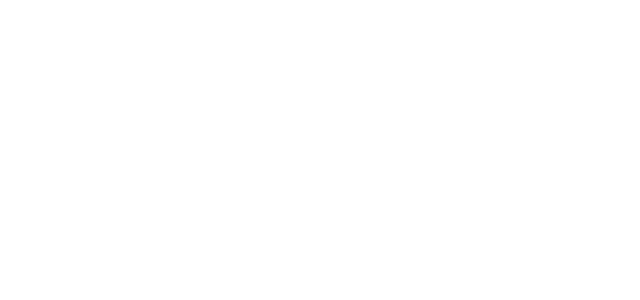
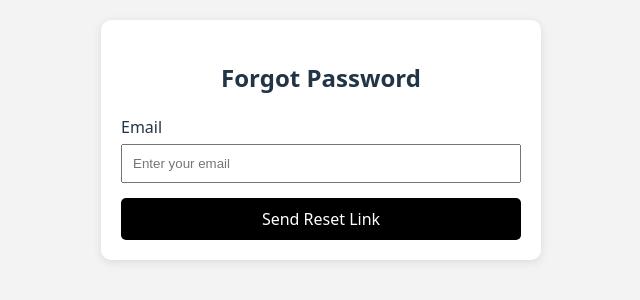
Before and after one commit to darshan-dhakal/note-app, a React app in the folder frontend/: page /forgot-password in a window 1280 px wide. Before the commit this address had no page. Shown: the part 260-560 px from the top of the page, without its empty margins (319-959 px from the left). Built offline with nearby package versions, Linux system fonts and the light colour scheme; the HTML template or start-up script is replaced by a standard one.

Commit message:
forgot password page setup

```diff
--- a/frontend/package.json
+++ b/frontend/package.json
@@ -20,10 +20,13 @@
     "@types/react": "^19.2.5",
     "@types/react-dom": "^19.2.3",
     "@vitejs/plugin-react": "^5.1.1",
+    "autoprefixer": "^10.4.22",
     "eslint": "^9.39.1",
     "eslint-plugin-react-hooks": "^7.0.1",
     "eslint-plugin-react-refresh": "^0.4.24",
     "globals": "^16.5.0",
+    "postcss": "^8.5.6",
+    "tailwindcss": "^4.1.17",
     "vite": "npm:rolldown-vite@7.2.5"
   },
   "overrides": {
--- a/frontend/src/App.jsx
+++ b/frontend/src/App.jsx
@@ -2,6 +2,8 @@
 import { BrowserRouter as Router, Routes, Route } from "react-router-dom";
 import { Login } from "./pages/Login.jsx";
 import { Signup } from "./pages/Signup.jsx";
+// import { ForgotPassword } from "./pages/ForgotPassword.jsx";
+import { ForgotPassword } from "./pages/ForgotPassword.jsx";
 
 function App() {
   return (
@@ -10,6 +12,8 @@
         <Routes>
           <Route path="/login" element={<Login />} />
           <Route path="/signup" element={<Signup />} />
+          <Route path="/forgot-password" element={<ForgotPassword />} />
+          <Route path="*" element={<Signup />} />
         </Routes>
       </Router>
     </>
--- /dev/null
+++ b/frontend/src/components/Navbar.jsx
@@ -0,0 +1,5 @@
+import React from "react";
+const Navbar = () => {
+  return <div>navbar</div>;
+};
+export default Navbar;
--- /dev/null
+++ b/frontend/src/pages/ForgotPassword.jsx
@@ -0,0 +1,188 @@
+// import { useState } from "react";
+// export default function ForgotPassword() {
+//   const [email, setEmail] = useState("");
+//   const [error, setError] = useState("");
+
+//   const handleSubmit = async (e) => {
+//     e.preventDefault();
+
+//     try {
+//       const res = await axios.post(
+//         "http://localhost:3000/api/users/forgot-password",
+//         { email }
+//       );
+
+//       alert("Password reset link sent to your email!");
+//       console.log("Password reset link sent to:", res.data);
+
+//       window.location.href = "/login";
+//     } catch (err) {
+//       setError(err.response?.data?.error || "Forgot password failed");
+//     }
+//   };
+
+//   return (
+//     <div
+//       style={{
+//         height: "100vh",
+//         width: "100vw",
+//         display: "flex",
+//         justifyContent: "center",
+//         alignItems: "center",
+//         backgroundColor: "#f9f9f9",
+//         padding: "20px",
+//         borderRadius: "10px",
+//         boxShadow: "0 2px 10px rgba(0,0,0,0.1)",
+//       }}
+//     >
+//       <div
+//         style={{
+//           maxWidth: "400px",
+//           width: "100%",
+//           padding: "20px",
+//           borderRadius: "10px",
+//           background: "white",
+//           boxShadow: "0 2px 10px rgba(0,0,0,0.1)",
+//         }}
+//       >
+//         <h2 style={{ textAlign: "center" }}>Forgot Password</h2>
+//         <form onSubmit={handleSubmit}>
+//           <div
+//             className="form-group"
+//             style={{
+//               display: "flex",
+//               // marginTop: "10px",
+//               // paddingLeft: "5px",
+//               flexDirection: "column",
+//               marginBottom: "15px",
+//             }}
+//           >
+//             <label>Email</label>
+//             <div style={{ display: "flex" }}>
+//               <input
+//                 type="email"
+//                 name="email"
+//                 value={email}
+//                 onChange={(e) => setEmail(e.target.value)}
+//                 className="form-control"
+//                 style={{
+//                   width: "100%",
+//                   padding: "10px",
+//                   flex: "1",
+//                   marginTop: "10px",
+//                 }}
+//               />
+//             </div>
+//           </div>
+//           <div className="form-group">
+//             <button
+//               type="submit"
+//               className="btn btn-primary"
+//               style={{
+//                 width: "100%",
+//                 padding: "10px",
+//                 marginTop: "15px",
+//                 backgroundColor: "black",
+//                 color: "white",
+//                 borderRadius: "5px",
+//                 border: "none",
+//               }}
+//             >
+//               Send Reset Link
+//             </button>
+//           </div>
+//           {error && <div className="alert alert-danger">{error}</div>}
+//         </form>
+//       </div>
+//     </div>
+//   );
+// }
+// export { ForgotPassword };
+import { useState } from "react";
+import axios from "axios";
+
+export default function ForgotPassword() {
+  const [email, setEmail] = useState("");
+  const [error, setError] = useState("");
+
+  const handleSubmit = async (e) => {
+    e.preventDefault();
+
+    try {
+      const res = await axios.post(
+        "http://localhost:3000/api/users/forgot-password",
+        { email }
+      );
+
+      alert("Password reset link sent to your email!");
+      console.log("Password reset link sent:", res.data);
+
+      window.location.href = "/login";
+    } catch (err) {
+      setError(err.response?.data?.error || "Forgot password failed");
+    }
+  };
+
+  return (
+    <div
+      style={{
+        height: "100vh",
+        width: "100vw",
+        display: "flex",
+        justifyContent: "center",
+        alignItems: "center",
+        backgroundColor: "#f3f3f3",
+      }}
+    >
+      <div
+        style={{
+          maxWidth: "400px",
+          width: "100%",
+          padding: "20px",
+          borderRadius: "10px",
+          background: "white",
+          boxShadow: "0 2px 10px rgba(0,0,0,0.1)",
+        }}
+      >
+        <h2 style={{ textAlign: "center" }}>Forgot Password</h2>
+
+        <form onSubmit={handleSubmit}>
+          <label style={{ marginTop: "10px" }}>Email</label>
+          <div style={{ display: "flex" }}>
+            <input
+              type="email"
+              placeholder="Enter your email"
+              value={email}
+              onChange={(e) => setEmail(e.target.value)}
+              required
+              style={{
+                width: "100%",
+                padding: "10px",
+                marginTop: "5px",
+                marginBottom: "15px",
+              }}
+            />
+          </div>
+
+          <button
+            type="submit"
+            style={{
+              width: "100%",
+              padding: "10px",
+              backgroundColor: "black",
+              color: "white",
+              borderRadius: "5px",
+              border: "none",
+            }}
+          >
+            Send Reset Link
+          </button>
+
+          {error && <p style={{ color: "red", marginTop: "10px" }}>{error}</p>}
+        </form>
+      </div>
+    </div>
+  );
+}
+
+export { ForgotPassword };
--- a/frontend/src/pages/Login.jsx
+++ b/frontend/src/pages/Login.jsx
@@ -15,16 +15,13 @@
         password,
       });
 
-      // res.data = { message, data: { user, accessToken } }
       const { accessToken, user } = res.data.data;
 
-      // Store token in localStorage
       localStorage.setItem("token", accessToken);
 
       alert("Login successful!");
       console.log("Logged in as:", user);
 
-      // Redirect to dashboard or home
       window.location.href = "/dashboard";
     } catch (err) {
       setError(err.response?.data?.error || "Login failed");
@@ -32,12 +29,31 @@
   };
 
   return (
-    <div style={{ maxWidth: "400px", margin: "auto", marginTop: "100px" }}>
-      <h2>Login</h2>
+    <div
+      style={{
+        height: "100vh",
+        width: "100vw",
+        display: "flex",
+        justifyContent: "center",
+        alignItems: "center",
+        backgroundColor: "#f9f9f9",
+      }}
+    >
+      <div
+        style={{
+          maxWidth: "400px",
+          width: "100%",
+          padding: "20px",
+          borderRadius: "10px",
+          background: "white",
+          boxShadow: "0 2px 10px rgba(0,0,0,0.1)",
+        }}
+      >
+        <h2 style={{ textAlign: "center" }}>Login</h2>
 
         <form onSubmit={handleSubmit}>
           {error && <p style={{ color: "red" }}>{error}</p>}
-
+          <div style={{ display: "flex" }}>
             <input
               type="email"
               placeholder="Enter email"
@@ -46,16 +62,41 @@
               required
               style={{ width: "100%", padding: "10px", marginTop: "10px" }}
             />
-
+          </div>
+          <div style={{ display: "flex" }}>
             <input
               type="password"
               placeholder="Enter password"
               value={password}
               onChange={(e) => setPassword(e.target.value)}
               required
-          style={{ width: "100%", padding: "10px", marginTop: "10px" }}
+              style={{
+                width: "100%",
+                padding: "10px",
+                flex: "1",
+                marginTop: "10px",
+              }}
             />
-
+          </div>
+          <p style={{ textAlign: "center" }}>
+            Don't have an account? <a href="/signup">Sign up</a>
+          </p>
+          <p style={{ textAlign: "center" }}>
+            <a href="/forgot-password">Forgot password?</a>
+          </p>
+          <div
+            style={{
+              display: "flex",
+              justifyContent: "center",
+              alignItems: "center",
+              marginTop: "20px",
+            }}
+          >
+            <a
+              href="/change-password"
+              style={{ textDecoration: "none", color: "#646cff" }}
+            ></a>
+          </div>
           <button
             type="submit"
             style={{
@@ -64,12 +105,16 @@
               marginTop: "15px",
               backgroundColor: "black",
               color: "white",
+              borderRadius: "5px",
+              border: "none",
             }}
           >
             Login
           </button>
         </form>
       </div>
+    </div>
   );
 }
+
 export { Login };
--- a/frontend/src/pages/Signup.jsx
+++ b/frontend/src/pages/Signup.jsx
@@ -25,12 +25,38 @@
   };
 
   return (
-    <div style={{ maxWidth: "400px", margin: "auto", marginTop: "80px" }}>
-      <h2>Create Account</h2>
+    <div
+      style={{
+        height: "100vh",
+        width: "100vw",
+        // margin: "auto",
+        // marginTop: "80px",
+        display: "flex",
+        justifyContent: "center",
+        alignItems: "center",
+        backgroundColor: "#f9f9f9",
+        padding: "20px",
+        borderRadius: "10px",
+        boxShadow: "0 2px 10px rgba(0,0,0,0.1)",
+      }}
+      /*************  ✨ Windsurf Command 🌟  *************/
+    >
+      <div
+        style={{
+          maxWidth: "400px",
+          width: "100%",
+          padding: "20px",
+          borderRadius: "10px",
+          background: "white",
+          boxShadow: "0 2px 10px rgba(0,0,0,0.1)",
+        }}
+      >
+        <h2 style={{ textAlign: "center" }}>Create Account</h2>
 
         {error && <p style={{ color: "red" }}>{error}</p>}
 
         <form onSubmit={handleSubmit}>
+          <div style={{ display: "flex" }}>
             <input
               type="text"
               name="name"
@@ -40,7 +66,8 @@
               required
               style={{ width: "100%", padding: "10px", marginTop: "10px" }}
             />
-
+          </div>
+          <div style={{ display: "flex" }}>
             <input
               type="email"
               name="email"
@@ -50,7 +77,8 @@
               required
               style={{ width: "100%", padding: "10px", marginTop: "10px" }}
             />
-
+          </div>
+          <div style={{ display: "flex" }}>
             <input
               type="password"
               name="password"
@@ -60,6 +88,10 @@
               required
               style={{ width: "100%", padding: "10px", marginTop: "10px" }}
             />
+          </div>
+          <div style={{ textAlign: "center", marginTop: "20px" }}>
+            Already have an account? <a href="/login">Login</a>
+          </div>
 
           <button
             type="submit"
@@ -75,6 +107,7 @@
           </button>
         </form>
       </div>
+    </div>
   );
 }
 export { Signup };
```
Also changed, not shown: 1 other file (tests, documents, lock files or other folders). Lines whose indentation alone changed are shown as unchanged.
